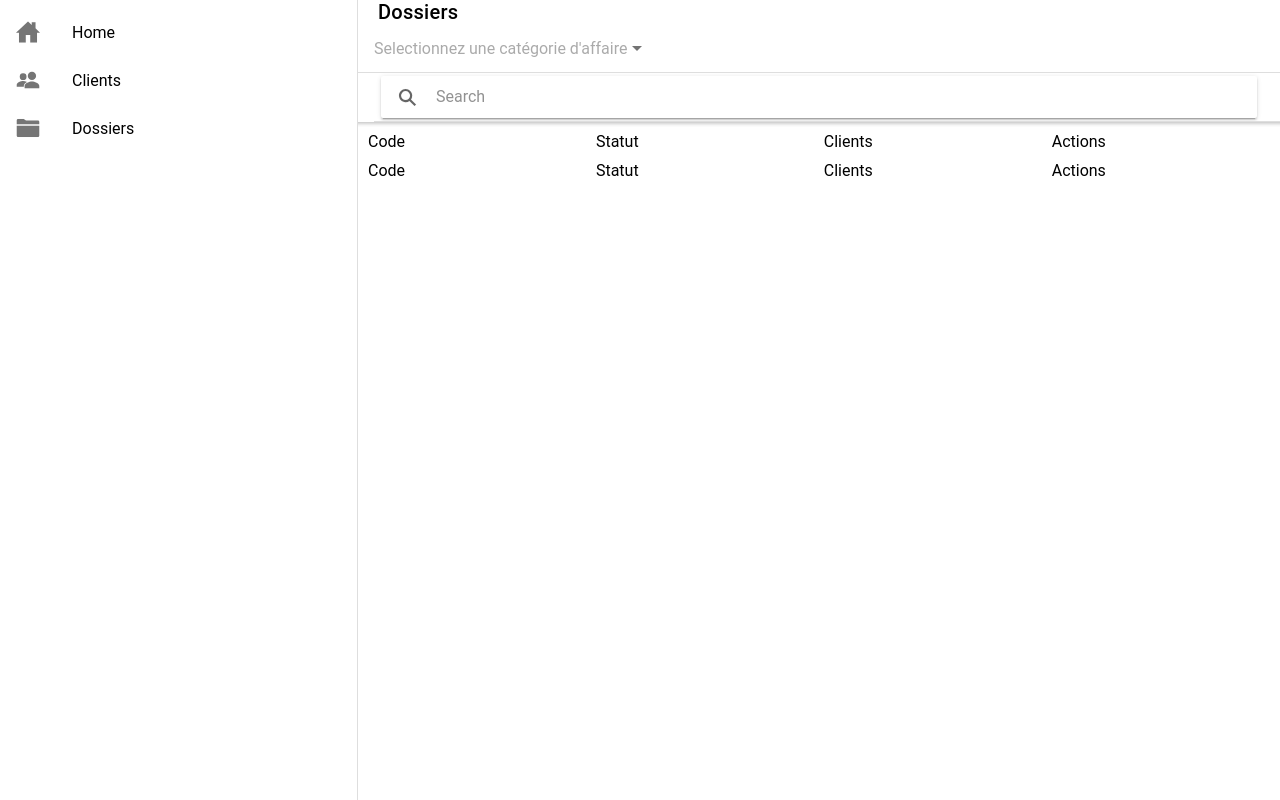
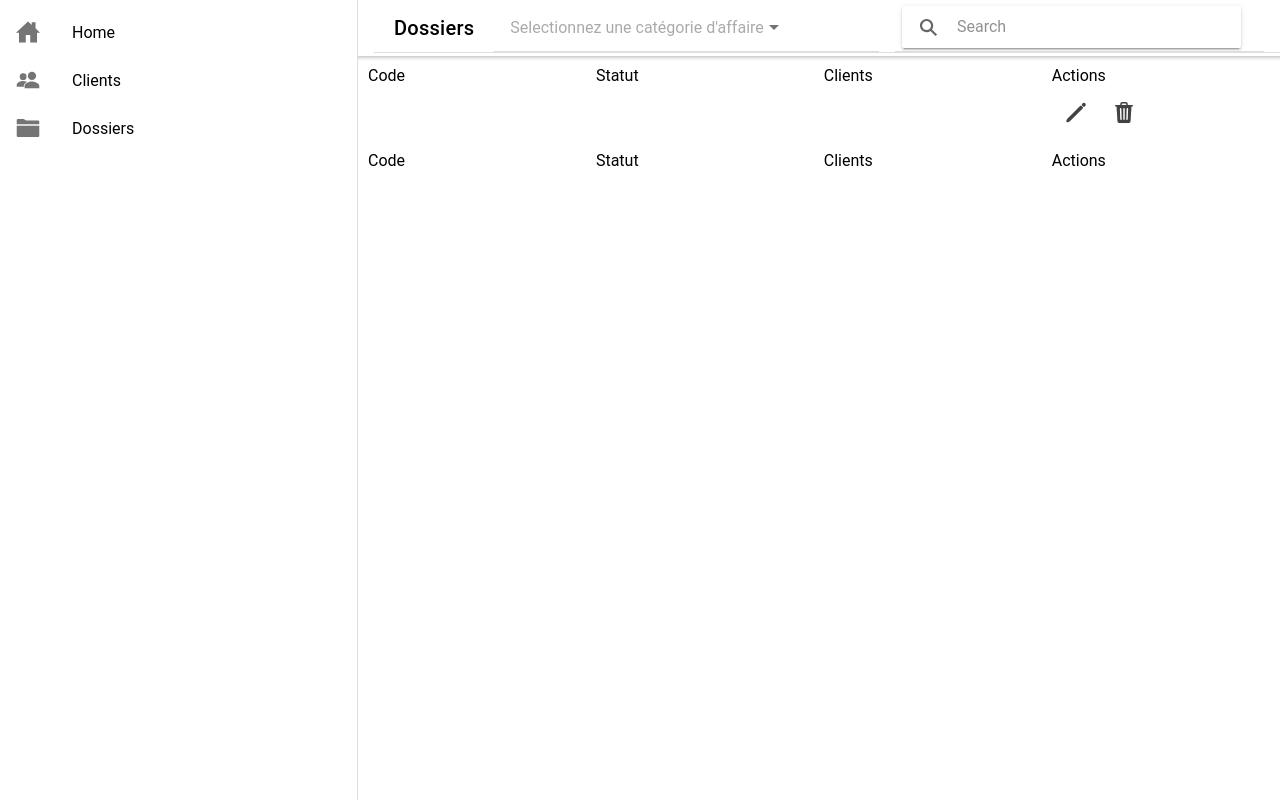
Before and after one commit to idlbi3u/PJTUT2-FrondEnd, a React (Create React App) app: page /records in a window 1280 px wide. Built offline with nearby package versions, Linux system fonts and the light colour scheme.

Commit message:
new commit

```diff
--- a/src/pages/Records/Records.css
+++ b/src/pages/Records/Records.css
@@ -0,0 +1,8 @@
+.Business {
+    width: 400px;
+}
+
+.SearchBar{
+    width: 400px;
+
+}
--- a/src/pages/Records/Records.tsx
+++ b/src/pages/Records/Records.tsx
@@ -1,6 +1,7 @@
-import { IonCol, IonContent, IonGrid, IonHeader, IonItem, IonPage, IonRow, IonSearchbar, IonSelect, IonSelectOption, IonTitle, IonToolbar } from '@ionic/react';
+import { IonButton, IonButtons, IonCol, IonContent, IonGrid, IonHeader, IonIcon, IonItem, IonPage, IonRow, IonSearchbar, IonSelect, IonSelectOption, IonTitle, IonToolbar } from '@ionic/react';
+import {   pencil, trash,  } from 'ionicons/icons';
 import React, { useState } from 'react';
-
+import './Records.css';
 
 interface Record {
     id: number;
@@ -13,18 +14,19 @@ const Records: React.FC = () =>
     return (
         <IonPage>
             <IonHeader>
-            <IonTitle>Dossiers</IonTitle>
                 <IonToolbar>
                     <IonItem>
+                        <IonTitle>Dossiers</IonTitle>
+                        <IonItem className='Business'>
                                 <IonSelect placeholder="Selectionnez une catégorie d'affaire">
                                 <IonSelectOption value="AllBusiness">Afficher affaires en cours et cloturées</IonSelectOption>
                                 <IonSelectOption value="OnGoingBusiness">Afficher affaires en cours</IonSelectOption>
                                 <IonSelectOption value="CompletedBusiness">Afficher affaires cloturées</IonSelectOption>
                                 </IonSelect>
                             </IonItem>
-                    <IonItem>
-
+                            <IonItem className='SearchBar'>
                                 <IonSearchbar></IonSearchbar>
+                            </IonItem>
                     </IonItem>
                 </IonToolbar>
             </IonHeader>
@@ -35,7 +37,20 @@ const Records: React.FC = () =>
                         <IonCol>Code</IonCol>
                         <IonCol>Statut</IonCol>
                         <IonCol>Clients</IonCol>
-                        <IonCol>Actions</IonCol>
+                        <IonCol>Actions
+                            <IonToolbar>
+                                <IonButtons>
+                                    <IonButton >
+                                        <IonIcon slot="icon-only" icon={pencil} />
+                                    </IonButton>
+                                    <IonButton>
+                                        <IonIcon slot="icon-only" icon={trash} />
+                                    </IonButton>
+                                    </IonButtons>
+
+                            </IonToolbar>
+
+                        </IonCol>
                     </IonRow>
                     <IonRow>
                         <IonCol>Code</IonCol>
```
Lines whose indentation alone changed are shown as unchanged.
